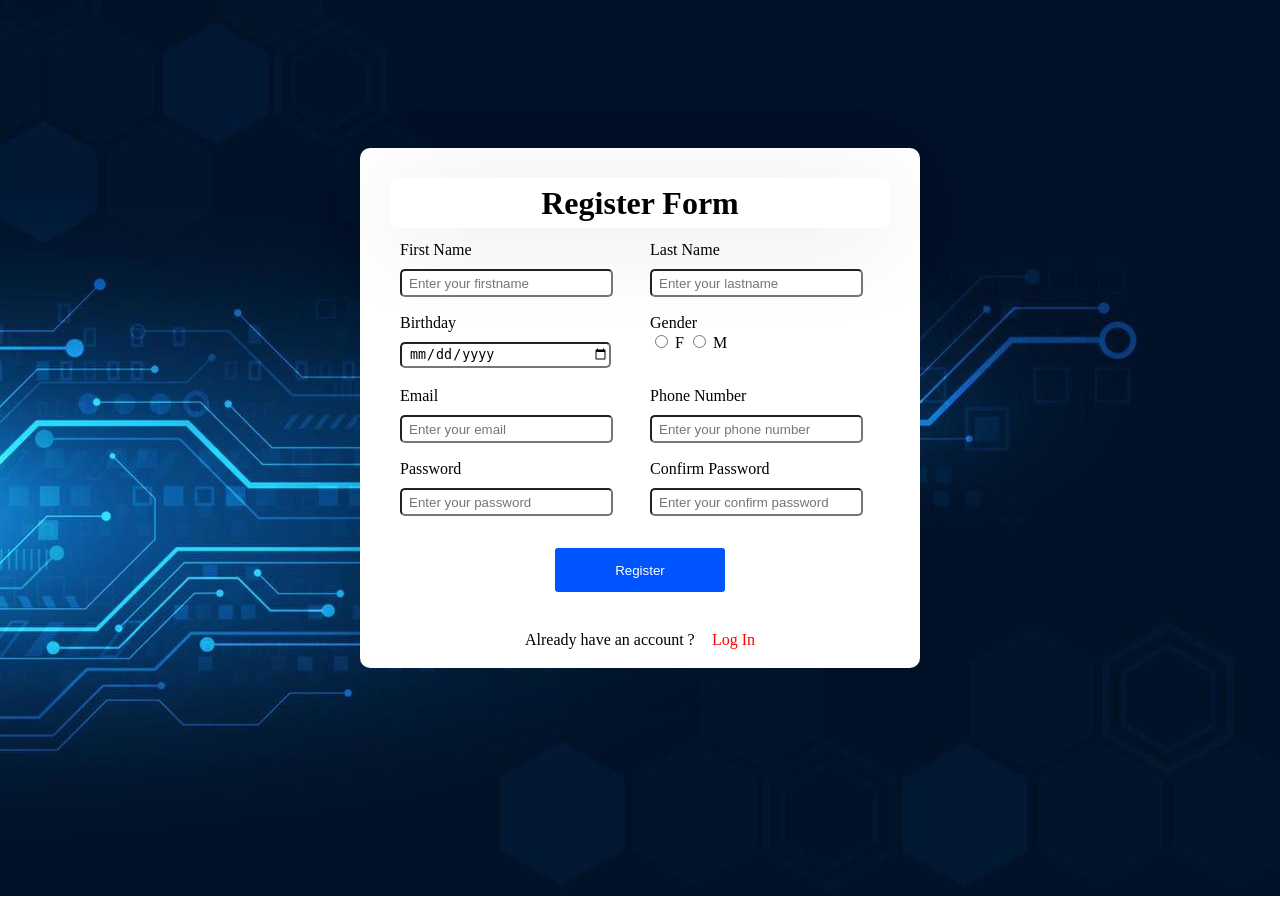
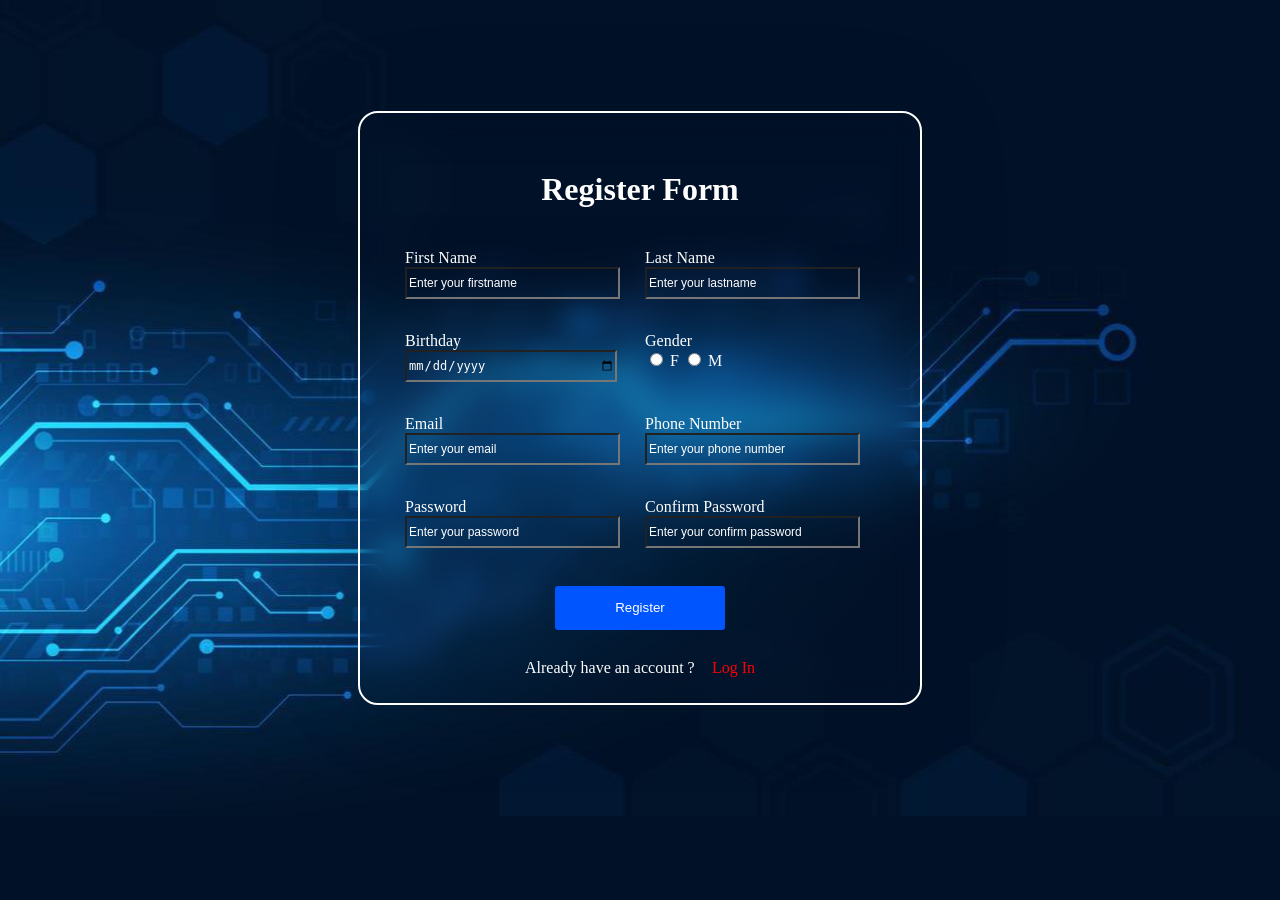
Before and after one commit to violapllanaa/TechWebsite, a PHP site: page /RegisterForm.html in a window 1280 px wide; the page is wider, and only the part inside the window is pictured. After the commit the page ends 782 px from the top of that part, so only its background shows below. Run offline with PHP 8.4, Linux system fonts and the light colour scheme.

Commit message:
registerform

```diff
--- a/RegisterForm.css
+++ b/RegisterForm.css
@@ -1,20 +1,15 @@
 .screen {
   width: 100%;
-  margin: 0 auto;
   height: 100vh;
-  /* padding: 0px 0px; */
-
   display: flex;
   justify-content: center;
   align-items: center;
-  /* background-image: url("contanier.jpg"); */
 }
-.bacground_contanier {
+.background_contanier{
   position: relative;
-  width: 1100px;
-  height: 1000px;
+  width: 100%;
 }
-.title {
+.registerform h1{
   width: 500px;
   height: 50px;
   display: flex;
@@ -22,6 +17,7 @@
   align-items: center;
   box-shadow: 0 10px 100px rgba(0, 0, 0, 0.1);
   border-radius: 10px;
+  color: white;
 }
 .forms {
   width: 500px;
@@ -29,15 +25,25 @@
   display: flex;
   flex-direction: column;
   align-items: center;
+
+}
+body{
+  background-image: url(contanier.jpg);
+  background-position: center;
+  /* background-size: cover; */
+  /* width: 100%;
+  height: 100vh; */
 }
 .registerform {
   position: absolute;
   width: 500px;
-  height: 460px;
+  height: 530px;
   padding: 30px 30px;
-  background-color: white;
-  border-radius: 10px;
-  box-shadow: 0 1px 50px rgba(0, 0, 0, 0.1);
+border: 2px solid white;
+  border-radius: 20px;
+  backdrop-filter: blur(15px);
+  box-shadow: 0 1px 100px rgba(0, 0, 0, 0.1);
+
 }
 .form-row {
   display: flex;
@@ -48,8 +54,23 @@
   height: 50px;
   display: flex;
   flex-direction: column;
-  margin: 10px;
+  margin: 20px 5px;
   margin-top: 13px;
+  position: relative;
+
+  /* border: 1px solid white; */
+
+}
+.box{
+width: 90%;
+height: 70px;
+background: transparent;
+color: white;
+font-size: 12px;
+
+}
+input::placeholder{
+  color: white;
 }
 .button-submit:hover {
   opacity: 0.5;
@@ -57,10 +78,11 @@
 .button-submit {
   width: 300px;
   /* border: 1px solid red; */
-  height: 100px;
+  height: 80px;
   align-items: center;
   display: flex;
   justify-content: center;
+
 }
 .btn {
   padding: 8px;
@@ -73,35 +95,32 @@
   color: white;
   align-items: center;
   justify-content: center;
-  /* border: 1px solid red; */
-  /* margin-top: 40px; */
+
 }
 
-.box {
-  min-height: 22px;
-  margin-top: 10px;
-  /* border: 2px solid grey; */
-  /* background-color: lightgrey; */
-  padding-left: 7px;
-  /* color: black; */
-  width: 200px;
-  border-radius: 5px;
-}
+
+
 
 .div {
   width: 230px;
   height: 40px;
-  /* border: 1px solid red; */
   display: flex;
   justify-content: space-between;
   align-items: center;
-  /* margin-right: 270px;
- margin-bottom: 30px; */
+  margin-bottom: 80px;
+}
+.div p{
+  color: white;
+
 }
 .div a {
   text-decoration: none;
   color: red;
 }
 .div a:hover {
-  color: black;
+  color:white;
 }
+label{
+  color :white;
+
+}
--- a/RegisterForm.html
+++ b/RegisterForm.html
@@ -8,31 +8,24 @@
   </head>
   <body>
     <div class="screen">
-      <div class="backround_contanier">
+      <!-- <div class="background_contanier">
         <img src="./contanier.jpg"  alt="contanier"
 
       >
-      </div>
+      </div> -->
       <div class="registerform">
-        <div class="title">
           <h1>Register Form</h1>
-        </div>
         <form class="forms">
           <div class="form-row">
             <div class="form_column">
               <label class="labels" for="Firstname">First Name</label>
+              <input type="text" id="firstname " class="box"
+                for="name " placeholder="Enter your firstname"required/></div>
+            <div class="form_column">
+              <label class="labels" for="lastname">Last Name</label>
               <input
                 type="text"
-                class="box"
-                for="name "
-                placeholder="Enter your firstname"
-                required
-              />
-            </div>
-            <div class="form_column">
-              <label class="labels" for="LastName">Last Name</label>
-              <input
-                type="text"
+                id="lastname"
                 class="box"
                 placeholder="Enter your lastname"
                 name="lastname    "
@@ -40,24 +33,32 @@
               />
             </div>
           </div>
+
+
+
+
+
           <div class="form-row">
             <div class="form_column">
               <label class="labels" for="birthday">Birthday</label>
-              <input type="date" class="box" required />
+              <input type="date" id = "birthday" class="box" required />
             </div>
+
+
             <div class="form_column">
               <label class="labels" for="gender">Gender</label>
               <div class="form_column-checkbox">
                 <input
                   type="radio"
-                  id="checkbox1"
+
+                  id="gender"
                   class="custom-checkbox"
                   required
                 />
                 <label> F</label>
                 <input
                   type="radio"
-                  id="checkbox1"
+                  id="gender"
                   class="custom-checkbox"
                   required
                 />
@@ -65,15 +66,27 @@
               </div>
             </div>
           </div>
+
+
+
+
+
+
+
+
+
+
+
           <div class="form-row">
           <div class="form_column">
-              <label class="labels" for="email">Email</label>
-              <input type="email" placeholder="Enter your email" class="box" />
+              <label class="labels" for ="email">Email</label>
+              <input type="email" id = "email " placeholder="Enter your email" class="box" />
             </div>
             <div class="form_column">
-              <label class="labels  " for="LastName">Phone Number</label>
+              <label class="labels  " for="phonenumber">Phone Number</label>
               <input
                 type="text"
+                id = "phonenumber"
                 placeholder="Enter your phone number"
                 class="box"
               />
@@ -84,17 +97,19 @@
             <div class="form_column">
               <label class="labels" for="password">Password</label>
               <input
-                type="email"
+                type="password"
+                id="password"
                 placeholder="Enter your password  "
                 class="box"
               />
             </div>
             <div class="form_column">
               <label class="labels" for="confirmpassword"
-                >Confirm Password</label
+              >Confirm Password</label
               >
               <input
-                type="text"
+                type="password"
+                id="confirmpassword"
                 placeholder="Enter your confirm password"
                 class="box"
               />
@@ -103,7 +118,7 @@
 
           <div class="form_input-group">
             <div class="button-submit">
-            <button type="submit" class = "btn">Register</button>
+            <button type="submit" id = "button " class = "btn">Register</button>
           </div>
         </div>
         <div class="div">
@@ -115,5 +130,29 @@
         </form>
       </div>
     </div>
+    <script>
+      document.getElementById("button").addEventListener("click", function(event) {
+        event.preventDefault();
+
+        var password = document.getElementById("password").value;
+        var containsUppercase = /[A-Z]/.test(password);
+        var containsNumber = /\d/.test(password);
+
+        if (!containsUppercase || !containsNumber) {
+          alert("Password should contain at least one uppercase letter and one number.");
+        }
+      });
+
+      document.getElementById("button").addEventListener("click", function(event) {
+        event.preventDefault();
+
+        var email = document.getElementById("email").value;
+        var containsNumber = /\d/.test(email);
+
+        if (!containsNumber) {
+          alert("Email should contain at least one number.");
+        }
+      });
+    </script>
   </body>
 </html>
```
Also changed, not shown: index.js (added).
